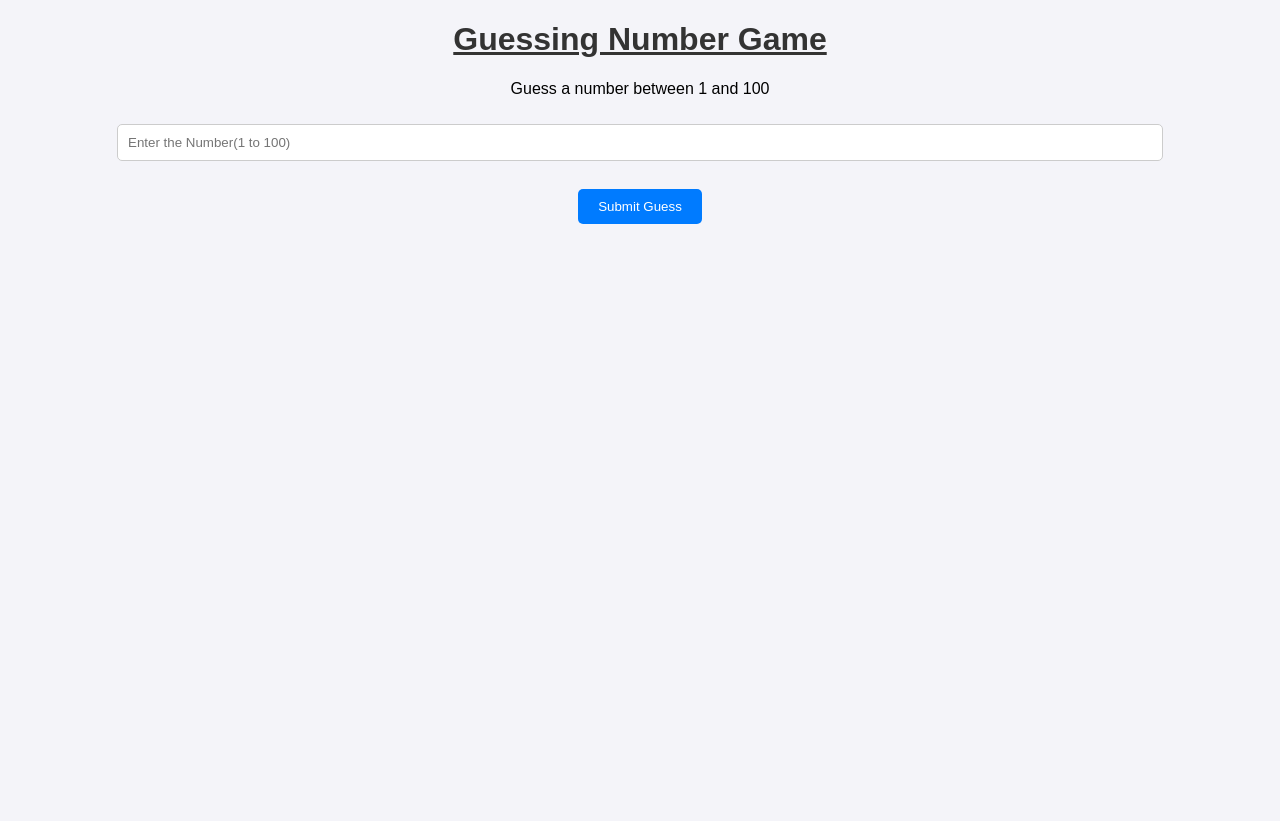
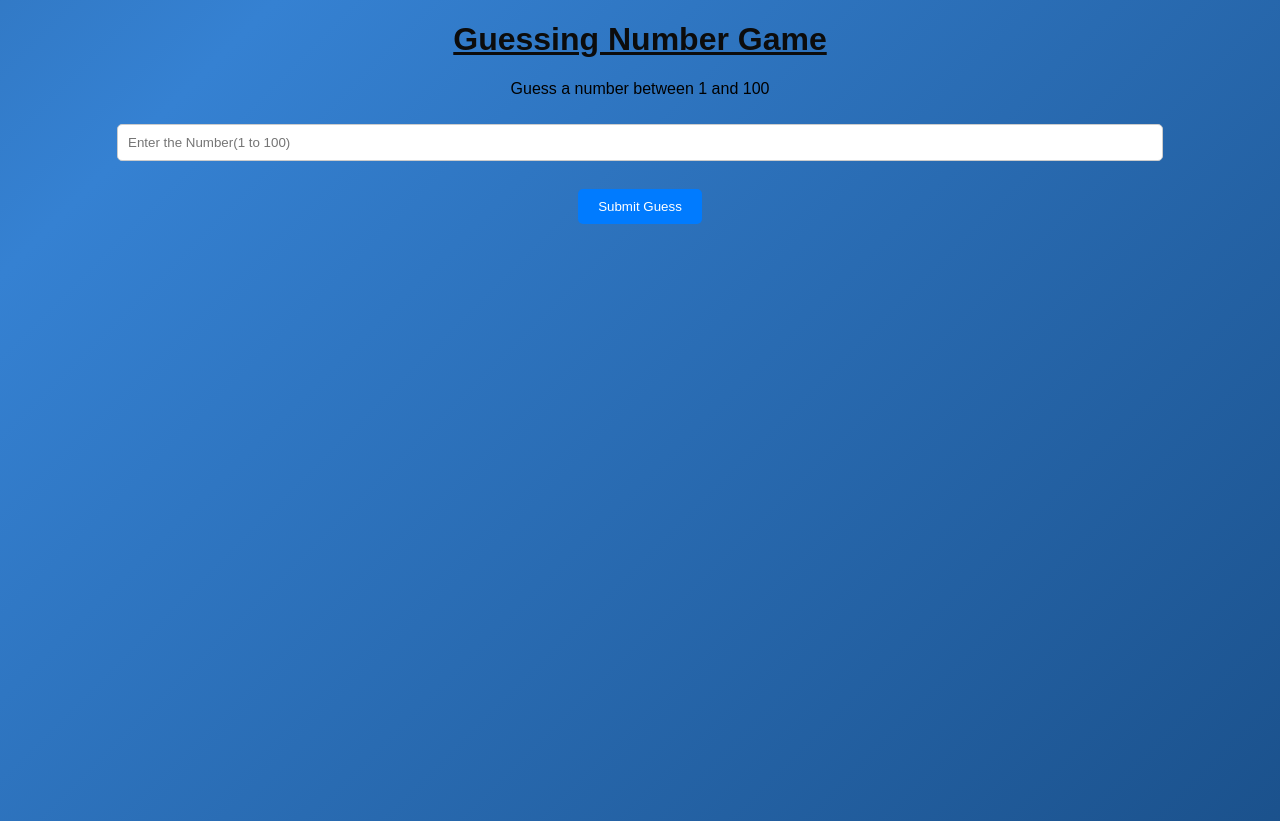
Before and after one commit to angryCar80/The-number-Guessing-Game, a plain HTML site: page index.html in a window 1280 px wide. Before the commit the page ends 800 px from the top, so only its background shows below. Drawn offline with Linux system fonts and the light colour scheme.

Commit message:
Update style.css

```diff
--- a/style.css
+++ b/style.css
@@ -9,6 +9,18 @@ body {
     background-color: #f4f4f9;
     margin: 0;
     padding: 0;
+    height: 100vh;
+    background: linear-gradient(135deg, #122f4d, #3581d2, #082f5a);
+    background-size: 300% 300%;
+    animation: gradientAnimation 10s infinite alternate;
+  }
+  @keyframes gradientAnimation {
+    0% {
+      background-position: 0% 50%;
+    }
+    100% {
+      background-position: 100% 50%;
+    }
   }
 
   .game-container {
@@ -21,7 +33,7 @@ body {
   }
 
   h1 {
-    color: #333;
+    color: #0c0c0c;
   }
 
   input[type="number"] {
@@ -39,6 +51,11 @@ body {
     border: none;
     border-radius: 5px;
     cursor: pointer;
+    transition: 200ms ease, box-shadow 0.3s ease;
+  }
+  button:hover{
+    transform: scale(1.05);
+  box-shadow: 0 6px 10px rgba(0, 0, 0, 0.2);
   }
 
   button:hover {
```
